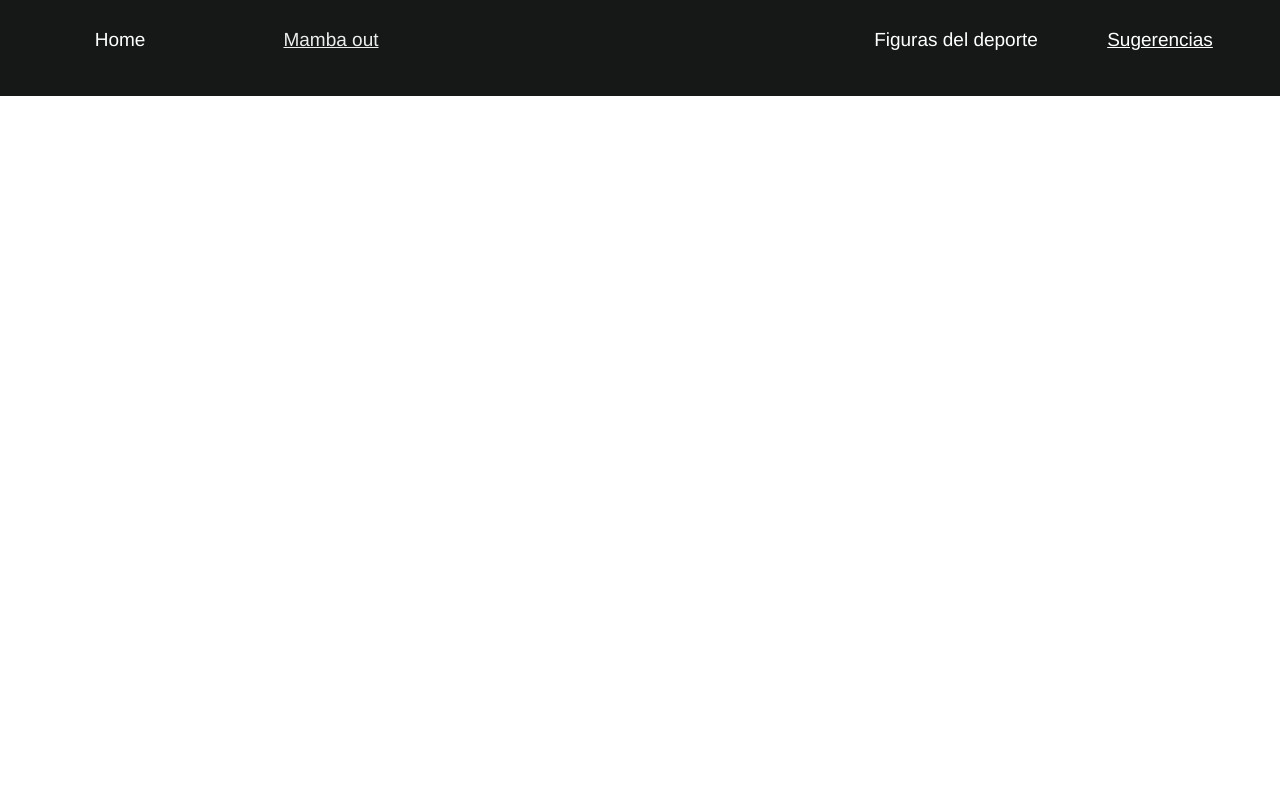
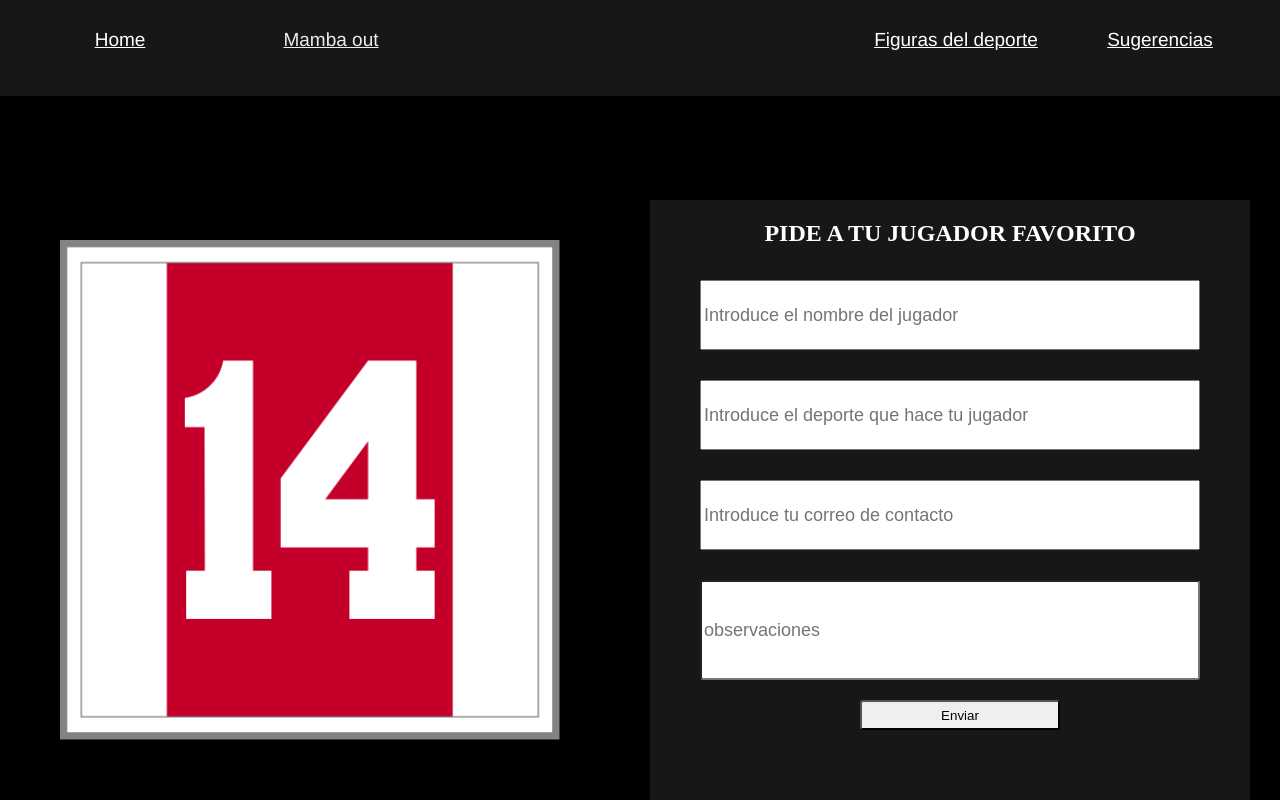
Before and after one commit to JavierLT7/SportsWeb, a plain HTML site: page PaginaContacto.html in a window 1280 px wide. Drawn offline with Linux system fonts and the light colour scheme; a web font is replaced by a local one.

Commit message:
commit antes del responsive

```diff
--- a/PaginaContacto.html
+++ b/PaginaContacto.html
@@ -2,21 +2,41 @@
 <head>
     <link rel="stylesheet" href="Styles.css">
 </head>
-<body>
+<body class="Form-Body">
     <header class="divInfo">
         <div class="firstDiv">
-          <button class="buttonHome">Home</button>
+          <button class="buttonHome"><a class="A-marker"  href="./Index.html">Home</a></button>
         </div>
         <div class="divImage">
-          <button class="kobe"> <a class="A-marker" href="./PaginaInicio.html"> Mamba out</a></button>
+          <button class="kobe"> <a class="A-marker" href="./mambaout.html"> Mamba out</a></button>
         </div>
         <div class="thirstDiv">
-          <button class="buttonHelp"><a class="A-marker" href="./PaginaContactoç.html">Sugerencias</a></button>
-          <button class="buttonContact">Figuras del deporte</button>
+          <button class="buttonHelp"><a class="A-marker" href="./PaginaContacto.html">Sugerencias</a></button>
+          <button class="buttonContact"><a href="./KingSports.html"  class="A-marker"> Figuras del deporte</a></button>
 
         </div>
       </header>
+      <img src="./Cruyff_ajax_14.svg.png" class="Im-johan">
+      <img src="./DorsalKobe.jpg" class="Im-kobe">
+      <form action="Contacto">
+       <div class="A-form">
+        <h2 class="F-Title">PIDE A TU JUGADOR FAVORITO</h2>
+        <input class="A-Player" type="text" placeholder="Introduce el nombre del jugador">
+        <input class="B-Player" type="text" placeholder="Introduce el deporte que hace tu jugador">
+        <input class="C-Player" type="email" placeholder="Introduce tu correo de contacto ">
+        <input class="D-Player" type="text" placeholder="observaciones">
+        <button class="E-Player" type="submit">Enviar</button>
 
+
+
+       </div>
+
+
+
+
+
+
+      </form>
 
 </body>
 </html>
--- a/Styles.css
+++ b/Styles.css
@@ -198,3 +198,74 @@ body{
     right: 400px;
     top: 700px;
 }
+
+/* Estilo de la pagina de contacto*/
+.A-form{
+    position: absolute;
+    text-align: center;
+    left: 650px;
+    top: 200px;
+    width: 600px;
+    height: 600px;
+    background-color: #161818;
+}
+.A-Player{
+    position: absolute;
+    top: 80px;
+    left: 50px;
+    width: 500px;
+    height: 70px;
+    font-size: large;
+}
+.F-Title{
+   color: white;
+}
+
+.B-Player{
+    position: absolute;
+    top: 180px;
+    left: 50px;
+    width: 500px;
+    height: 70px;
+    font-size: large;
+}
+.C-Player{
+    position: absolute;
+    top: 280px;
+    left: 50px;
+    width: 500px;
+    height: 70px;
+    font-size: large;
+}
+.D-Player{
+    border-radius: 3px;
+    position: absolute;
+    top: 380px;
+    left: 50px;
+    width: 500px;
+    height: 100px;
+    font-size: large;
+}
+.E-Player{
+    border-radius: 3px;
+    position: absolute;
+    top: 500px;
+    left: 210px;
+    width: 200px;
+    height: 30px;
+}
+.Im-johan{
+    position: absolute;
+    width: 500px;
+    top: 240px;
+    left: 60px;
+}
+.Im-kobe{
+    position: absolute;
+    width: 500px;
+    top: 240px;
+    right: 80px;
+}
+.Form-Body{
+    background-color: black;
+}
```
Also changed, not shown: mambaout.html (+5 -5 lines), Cruyff_ajax_14.svg.png (added), DorsalKobe.jpg (added).
